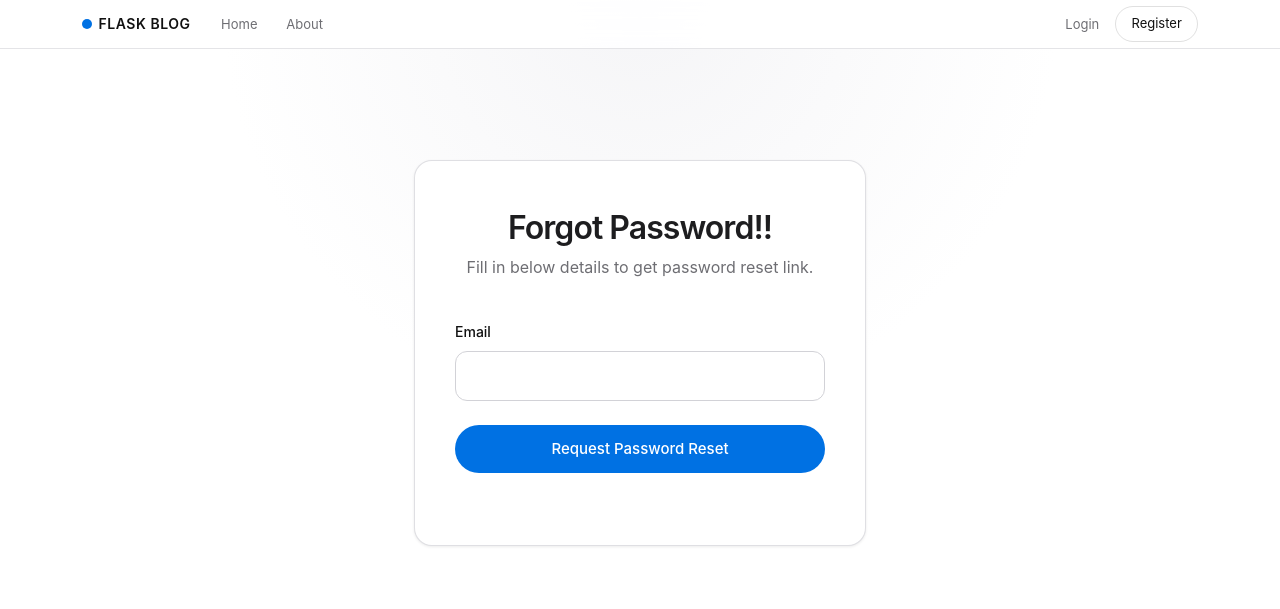
After one commit to rex-1234/flask_blog, a Flask app: page /reset_password in a window 1280 px wide. The commit adds this page. Shown: the top 609 px of the page. Run offline with Flask 3, Linux system fonts and the light colour scheme; some libraries are stand-ins or nearby versions.

Commit message:
Added password reset functionality

```diff
--- a/flaskblog/forms.py
+++ b/flaskblog/forms.py
@@ -50,3 +50,17 @@ class PostForm(FlaskForm):
     title = StringField('Title', validators=[DataRequired()])
     content = TextAreaField('Content', validators=[DataRequired()])
     submit = SubmitField('Post')
+
+class RequestResetForm(FlaskForm):
+    email = StringField('Email', validators=[DataRequired(), Email()])
+    submit = SubmitField('Request Password Reset')
+
+    def validate_email(self, email):
+        user = User.query.filter_by(email=email.data).first()
+        if user is None:
+            raise ValidationError('There is no account with that email. You must register first.')
+
+class ResetPasswordForm(FlaskForm):
+    password = PasswordField('Password', validators=[DataRequired()])
+    confirm_password = PasswordField('Confirm Password', validators=[DataRequired(), EqualTo('password')])
+    submit = SubmitField('Reset Password')
--- a/flaskblog/routes.py
+++ b/flaskblog/routes.py
@@ -3,16 +3,16 @@ import secrets
 from PIL import Image
 from flask import render_template, url_for, flash, redirect, request, abort
 from flask_login import login_user, current_user, logout_user, login_required
-from flaskblog import app, db, bcrypt
-from flaskblog.forms import RegisterationForm, LoginForm, UpdateAccountForm, PostForm
+from flaskblog import app, db, bcrypt, mail
+from flaskblog.forms import RegisterationForm, LoginForm, UpdateAccountForm, PostForm, RequestResetForm, ResetPasswordForm
 from flaskblog.models import User, Post
+from flask_mail import Message
 
 @app.route("/")
 @app.route("/home")
 def home():
     page = request.args.get('page', 1, type=int)
     posts = Post.query.order_by(Post.date_posted.desc()).paginate(page=page, per_page=10)
-    print("TYPE OF POSTS =", type(posts))
     return render_template("home.html", posts=posts)
 
 @app.route("/about")
@@ -143,3 +143,41 @@ def user_posts(username):
     page = request.args.get('page', 1, type=int)
     posts = Post.query.filter_by(author=user).order_by(Post.date_posted.desc()).paginate(page=page, per_page=10)
     return render_template('user_posts.html', posts=posts, user=user)
+
+def send_reset_email(user):
+    token = user.get_reset_token()
+    msg = Message('Password Reset Request', sender='noreply@demo.com', recipients=[user.email])
+    msg.body = f'''To reset your password, visit the following link:
+                {url_for('reset_token', token=token, _external=True)}
+                If you did not make this request then simply ignore this email and no changes will be made.
+                '''
+    mail.send(msg)
+
+@app.route("/reset_password", methods=['GET', 'POST'])
+def reset_request():
+    if current_user.is_authenticated:
+        return redirect(url_for('home'))
+    form = RequestResetForm()
+    if form.validate_on_submit():
+        user = User.query.filter_by(email=form.email.data).first()
+        send_reset_email(user)
+        flash('An email has been sent with instructions to reset the password. ', 'info')
+        return redirect(url_for('login'))
+    return render_template('reset_request.html', title='Reset Password', form=form)
+
+@app.route("/reset_password/<token>", methods=['GET', 'POST'])
+def reset_token(token):
+    if current_user.is_authenticated:
+        return redirect(url_for('home'))
+    user = User.verify_reset_token(token)
+    if user is None:
+        flash('That is an invalid or expired token', 'warning')
+        return redirect(url_for('reset_request'))
+    form = ResetPasswordForm()
+    if form.validate_on_submit():
+        hashed_password = bcrypt.generate_password_hash(form.password.data).decode('utf-8')
+        user.password = hashed_password
+        db.session.commit()
+        flash('Your password has been updated! You are now able to log in', 'success')
+        return redirect(url_for('login'))
+    return render_template('reset_password.html', title='Reset Password', form=form)
--- a/flaskblog/templates/account.html
+++ b/flaskblog/templates/account.html
@@ -54,7 +54,7 @@
           {{ form.picture(id="picture-upload", class="custom-file-input") }}
 
           <!-- Styled label/button -->
-          <label for="picture-upload" class="custom-file-label hidden-input">
+          <label for="picture-upload" class="custom-file-label">
             <span id="file-label-text">Choose Profile Picture</span>
           </label>
         </div>
--- a/flaskblog/templates/login.html
+++ b/flaskblog/templates/login.html
@@ -38,7 +38,9 @@
       <div class="form-actions">{{ form.submit(class="form-submit") }}</div>
 
       <div class="form-footer">
-        <a href="#" class="form-link">Forgot Password?</a>
+        <a href="{{ url_for('reset_request') }}" class="form-link"
+          >Forgot Password?</a
+        >
       </div>
     </form>
 
--- /dev/null
+++ b/flaskblog/templates/reset_request.html
@@ -0,0 +1,24 @@
+{% extends "layout.html" %} {% block content %}
+<section class="form-hero">
+  <div class="form-container">
+    <h1 class="form-title">Forgot Password!!</h1>
+    <p class="form-subtitle">Fill in below details to get password reset link.</p>
+
+    <form method="POST" action="" class="apple-form">
+      {{ form.hidden_tag() }}
+
+      <div class="form-field">
+        {{ form.email.label(class="form-label") }} {% if form.email.errors %} {{
+        form.email(class="form-input is-invalid") }}
+        <div class="form-error">
+          {% for error in form.email.errors %}
+          <span>{{ error }}</span>
+          {% endfor %}
+        </div>
+        {% else %} {{ form.email(class="form-input") }} {% endif %}
+      </div>
+
+      <div class="form-actions">{{ form.submit(class="form-submit") }}</div>
+  </div>
+</section>
+{% endblock content %}
--- a/pyproject.toml
+++ b/pyproject.toml
@@ -12,4 +12,5 @@ dependencies = [
     "flask-bcrypt>=1.0.1",
     "flask-login>=0.6.3",
     "pillow>=12.0.0",
+    "flask-mail>=0.10.0",
 ]
```
Also changed, not shown: flaskblog/__init__.py (+8 -0 lines), flaskblog/models.py (+15 -1 lines), flaskblog/templates/reset_password.html (added, +37 -0 lines), instance/site.db.
